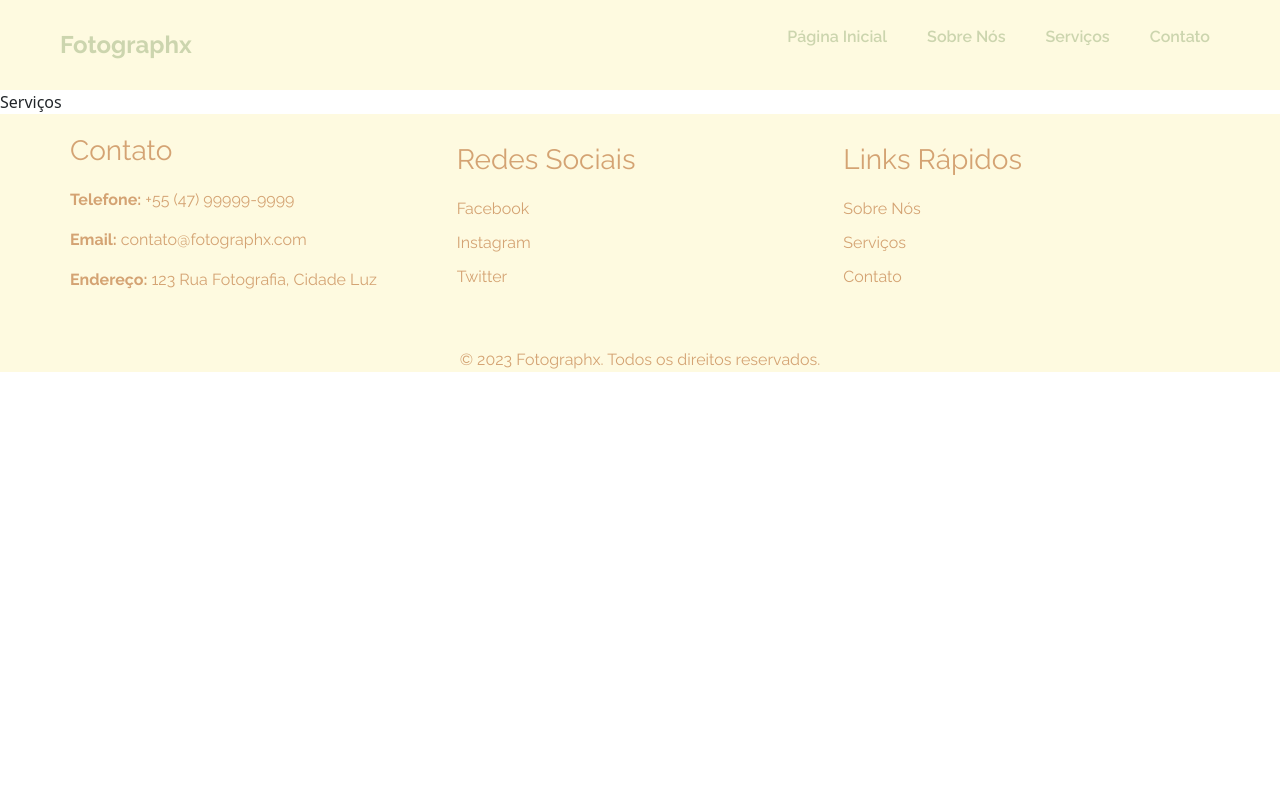
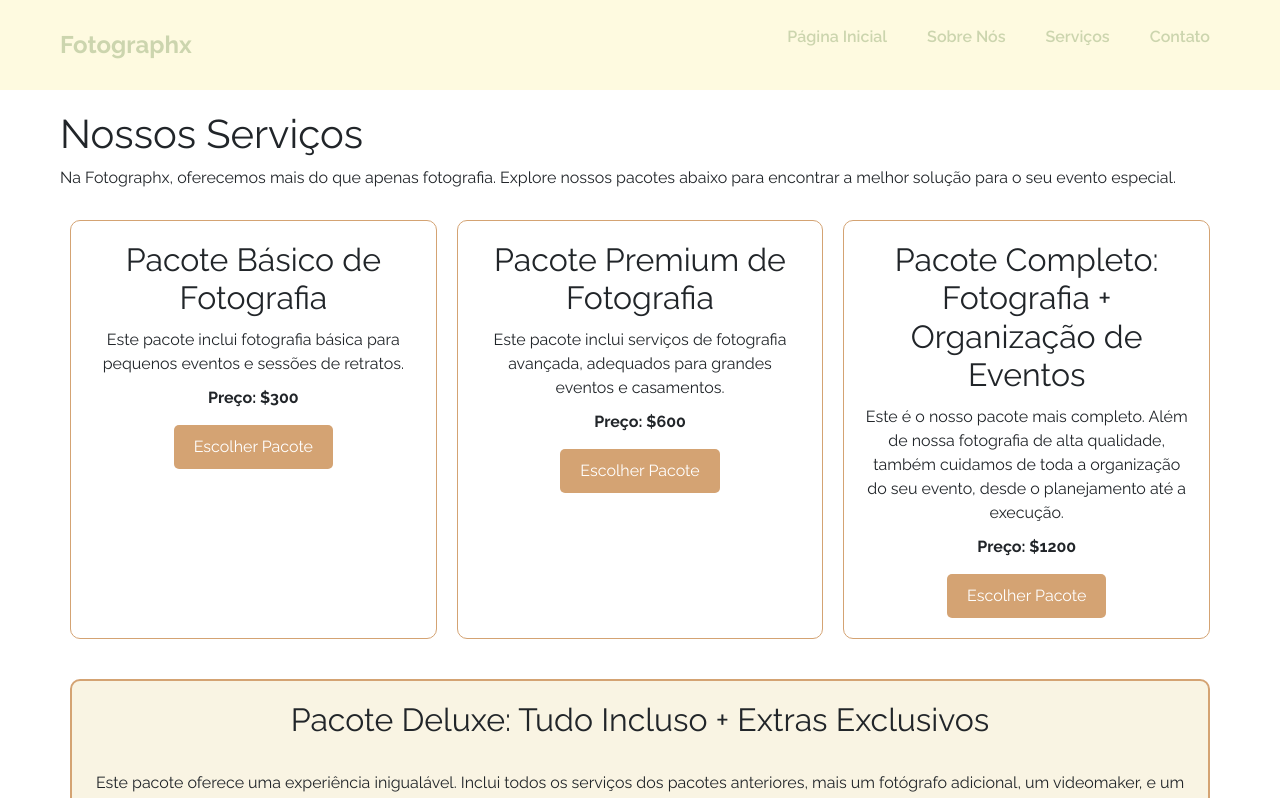
Before and after one commit to lekealex/fotografia1-master, a Vue app: page /servico in a window 1280 px wide. Shown: the top 798 px of the page. Built offline with nearby package versions, Linux system fonts and the light colour scheme.

Commit message:
Update ServicoView.vue

```diff
--- a/src/views/ServicoView.vue
+++ b/src/views/ServicoView.vue
@@ -1,4 +1,17 @@
+<script setup>
+import ServicosComp from '../components/ServicosComp.vue';
+</script>
+
 <template>
-    <main>Serviços</main>
-    <RouterView />
-  </template>
+  <ServicosComp />
+  <RouterView />
+</template>
+
+<style scoped>
+@import url('https://fonts.googleapis.com/css2?family=Raleway:wght@400;600;700&display=swap');
+
+* {
+font-family: 'Raleway', sans-serif;
+}
+
+</style>
```
